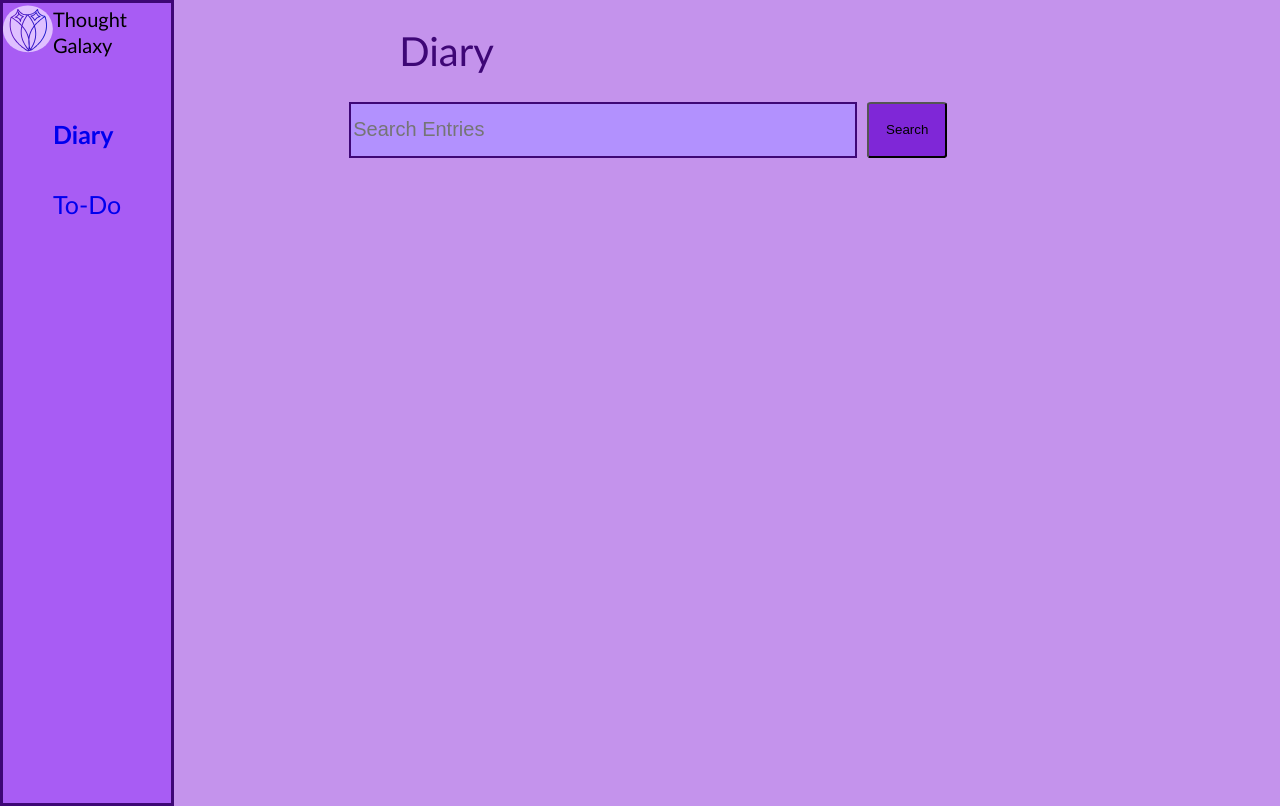
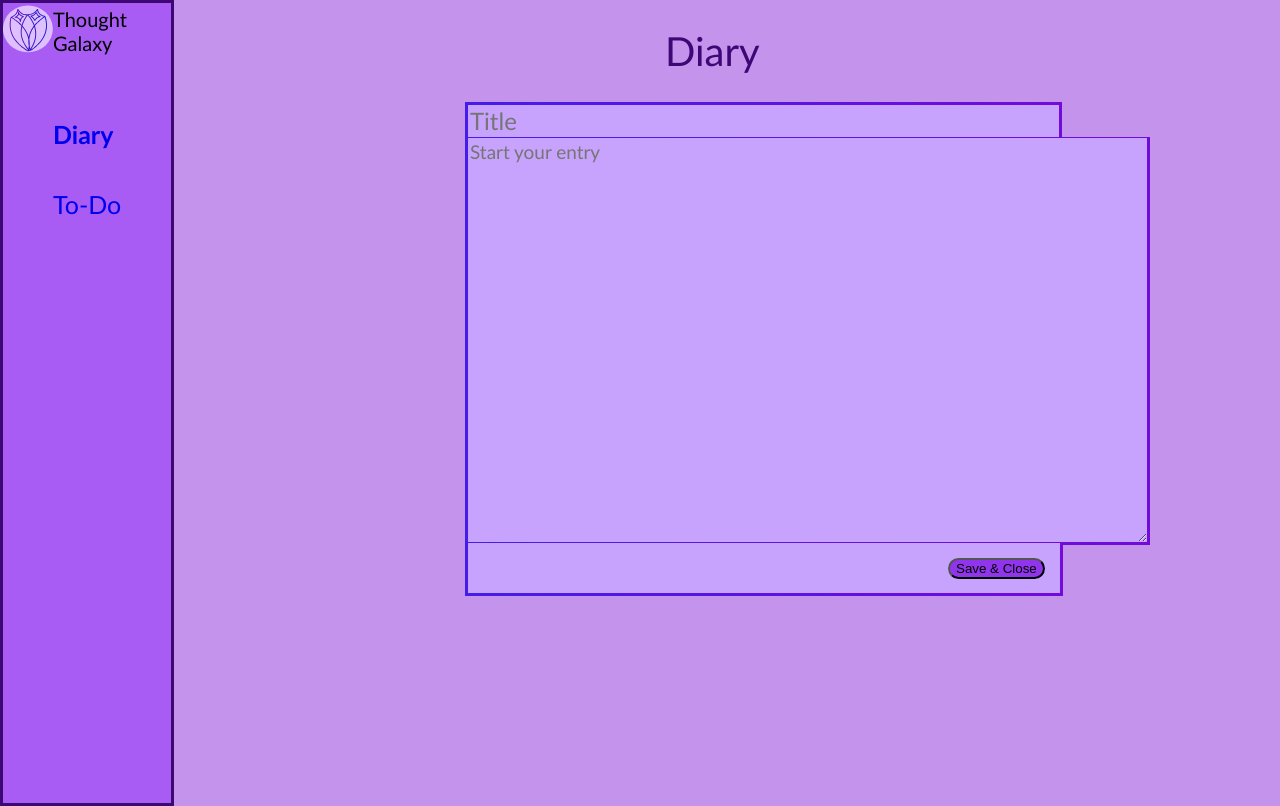
Before and after one commit to julia-duck/ThoughtGalaxy, a React (Vite) app in the folder thought-galaxy/: page /diary in a window 1280 px wide. Built offline with nearby package versions, Linux system fonts and the light colour scheme.

Commit message:
Added expanded diary entry component

```diff
--- a/thought-galaxy/src/App.css
+++ b/thought-galaxy/src/App.css
@@ -9,7 +9,8 @@
 }
 
 .main-content {
-  align-items: center;
+  text-align: center;
+  margin-left: 165px;
 }
 
 .menu {
@@ -18,16 +19,22 @@
   height: 100vh;
   width: fit-content;
   border: 3px solid rgb(62, 7, 118);
-  margin-right: 25px;
+  position: fixed;
 
 }
 
-.header {
-  margin-left: 200px;
+.header, .header-1, .header-2 {
   font-family:'Gill Sans', 'Gill Sans MT', Calibri, 'Trebuchet MS', sans-serif;
   font-size: 40px;
   color: rgb(62, 7, 118);
   font-weight:100;
+
+}
+.header-1 {
+  margin-left: 500px;
+}
+.header-2 {
+  margin-left: 200px;
 }
 .active-tab, .tab:hover {
   font-weight: bold;
@@ -63,17 +70,33 @@
   color:rgb(62, 7, 118);
   border: 2.3px solid rgb(62, 7, 118);
   font-size: 20px;
-  margin-left: 150px;
+  margin-left: 100px;
 }
-.search-button {
-  background-color:rgb(127, 39, 215);
+.new-button {
+  margin-left: 0px;
+  border: 5px solid transparent;
+  border-image: linear-gradient(to right, rgb(168, 52, 240), rgb(251, 202, 43)) 1;
+  color: rgb(251, 202, 43);
+  background-color: rgb(132, 14, 165);
+}
+.search-button, .new-button {
   border-radius: 5%;
   min-width: 80px;
   min-height: 50px;
+  font-size: 1rem;
+}
+.search-button {
   margin-left: 10px;
-  border: 10px 10px 10px 10px;
+  background-color:rgb(127, 39, 215);
 }
 .search-button:hover {
   opacity: 0.8;
   cursor:pointer;
 }
+.new-button:hover {
+  opacity: 0.5;
+  cursor:pointer;
+}
+.search-complex {
+  margin-left: 100px;
+}
--- a/thought-galaxy/src/App.tsx
+++ b/thought-galaxy/src/App.tsx
@@ -15,8 +15,7 @@ export default function App() {
             <img id="logo" src={LotusLogo}/>
           </Link>
           <div className="logo-text">
-            <p className="logo-text">Thought</p>
-            <p className="logo-text">Galaxy</p>
+            <p className="logo-text">Thought<br/>Galaxy</p>
           </div>
         </div>
         <div className="space"></div>
@@ -41,9 +40,10 @@ export function Entry() {
   )
 }
 
-export function Search() {
+export function Search({buttonName}:{buttonName: string}) {
     return (
-      <div style={{display: 'flex'}}>
+      <div className="search-complex" style={{display: 'flex'}}>
+        <button className="new-button">{buttonName}</button>
         <input placeholder="Search Entries" className="search-bar"/>
         <button className="search-button">Search</button>
       </div>
--- /dev/null
+++ b/thought-galaxy/src/Diary.css
@@ -0,0 +1,41 @@
+.text-box, .title-box, .bottom-bar {
+    border-left: 3px solid transparent;
+    border-right: 3px solid transparent;
+    border-image: linear-gradient(to right, rgb(69, 28, 232), rgb(114, 10, 218)) 1;
+    background-color:rgb(200, 163, 253);
+    position: fixed;
+    font-family:'Gill Sans', 'Gill Sans MT', Calibri, 'Trebuchet MS', sans-serif;
+}
+.text-box {
+    font-size: 18.96px;
+    margin-top: 35px;
+    border-bottom: 3px solid transparent;
+    border-top: 1px solid transparent;
+    max-height: 400px;
+}
+.title-box {
+    font-size: 24px;
+    min-width: 587.483px;
+    border-top: 3px solid transparent;
+    border-bottom: 1px solid transparent;
+    padding-bottom: 2.5px;
+}
+.entry-box {
+    display: flex;
+    flex-direction: row;
+    margin-left:300px;
+}
+.bottom-bar {
+    border-bottom: 3px solid transparent;
+    border-top: 1px solid transparent;
+    min-width: 592px;
+    min-height: 50px;
+    margin-top: 440px;
+}
+.save-button {
+    position: absolute;
+    top: 15px;
+    left: 480px;
+    border-radius: 500px;
+    background-color:rgb(144, 53, 235);
+}
--- a/thought-galaxy/src/Diary.tsx
+++ b/thought-galaxy/src/Diary.tsx
@@ -1,9 +1,42 @@
 import {Search} from './App.tsx';
+import {useState} from 'react';
+import './Diary.css';
+import './App.css';
 export default function Diary() {
-  return (
-    <div>
-        <h1 className="header">Diary</h1>
-        <Search/>
-    </div>
+    const [entryOpen, setEntryOpen] = useState(true); /* eventually default false */
+    return (
+        <div>
+            {(entryOpen) ? (<DiaryEntryExpanded/>) : (<DiaryEntryCondensed/>)}
+        </div>
   )
 }
+
+function DiaryEntryExpanded() {
+    return (
+        <div>
+            <h1 className="header-1">Diary</h1>
+            <div className="entry-box">
+                <input className="title-box" placeholder="Title"/>
+                <textarea
+                    className="text-box"
+                    rows={27}
+                    cols={60}
+                    placeholder="Start your entry"
+                />
+                <div className="bottom-bar">
+                    <button className="save-button">Save & Close</button>
+                </div>
+            </div>
+        </div>
+
+    )
+}
+
+function DiaryEntryCondensed() {
+    return (
+        <div>
+            <h1 className="header-2">Diary</h1>
+            <Search buttonName="New Entry"/>
+        </div>
+    )
+}
--- a/thought-galaxy/src/ToDo.tsx
+++ b/thought-galaxy/src/ToDo.tsx
@@ -1,9 +1,10 @@
 import {Search} from './App.tsx';
+import './App.css';
 export default function ToDo() {
   return (
     <div>
         <h1 className="header">To-Do</h1>
-        <Search/>
+        <Search buttonName="New List"/>
     </div>
   )
 }
```
